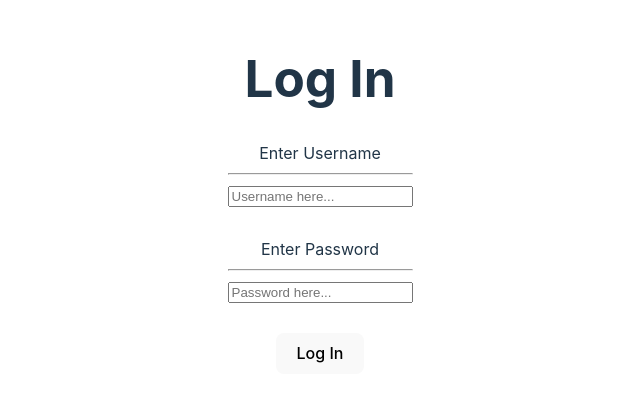
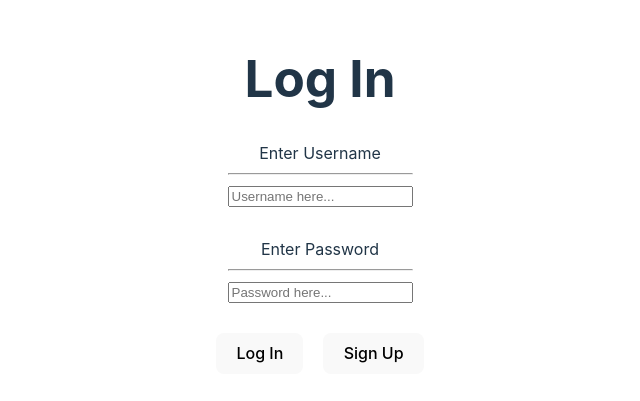
Before and after one commit to DrogonToothless/capstoneproject, a React (Vite) app in the folder client/: page / in a window 1280 px wide. Shown: the part 205-606 px from the top of the page, without its empty margins (320-960 px from the left). Built offline with nearby package versions, Linux system fonts and the light colour scheme; no server answers.

Commit message:
Add sign in and register buttons

```diff
--- a/client/src/App.css
+++ b/client/src/App.css
@@ -8,3 +8,8 @@
 div {
   margin:30px;
 }
+
+button {
+  margin-left: 10px;
+  margin-right: 10px;
+}
--- a/client/src/App.jsx
+++ b/client/src/App.jsx
@@ -38,9 +38,13 @@ function App() {
         </div>
 
         <button
-          type = "submit"
+          type = "login"
           value = "Submit"
         >Log In</button>
+         <button
+          type = "register"
+          value = "Submit"
+        >Sign Up</button>
       </form>
     </>
   );
```
